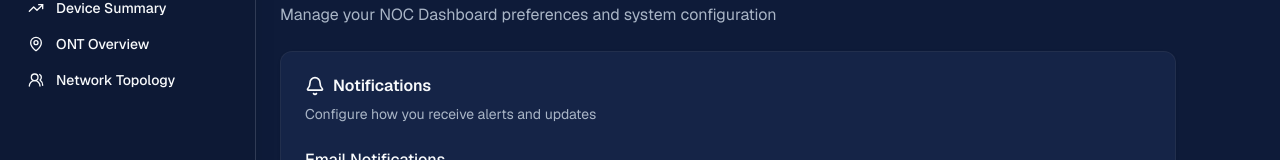
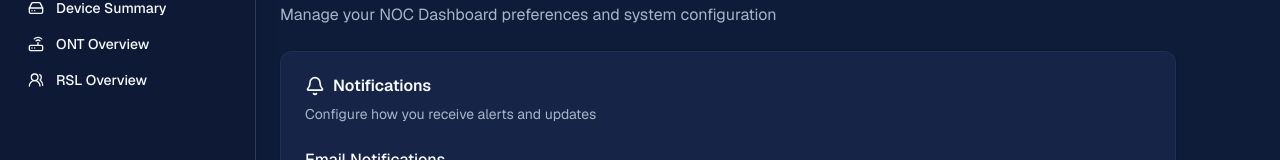
Before and after one commit to fadeldnswr/network-ops-fe, a Next.js app: page /dashboard/settings in a window 1280 px wide. Shown: the part 126-286 px from the top of the page. Built offline with nearby package versions, Linux system fonts and the light colour scheme.

Commit message:
Modify sidebar page name and logo

```diff
--- a/components/dashboard/sidebar.tsx
+++ b/components/dashboard/sidebar.tsx
@@ -17,7 +17,8 @@ import {
   X,
   MapPin,
   ChevronRight,
-  ChevronLeft
+  ChevronLeft,
+  Router
 } from 'lucide-react'
 import { Button } from '@/components/ui/button'
 import React, { useState } from 'react'
@@ -46,16 +47,16 @@ const navItems = [
   {
     title: 'Device Summary',
     href: '/dashboard/summary',
-    icon: TrendingUp,
+    icon: HardDrive,
   },
   {
     title: 'ONT Overview',
     href: '/dashboard/cities',
-    icon: MapPin,
+    icon: Router,
   },
   {
-    title: 'Network Topology',
-    href: '/dashboard/customers',
+    title: 'RSL Overview',
+    href: '/dashboard/rsl',
     icon: Users2,
   },
   // {
```
